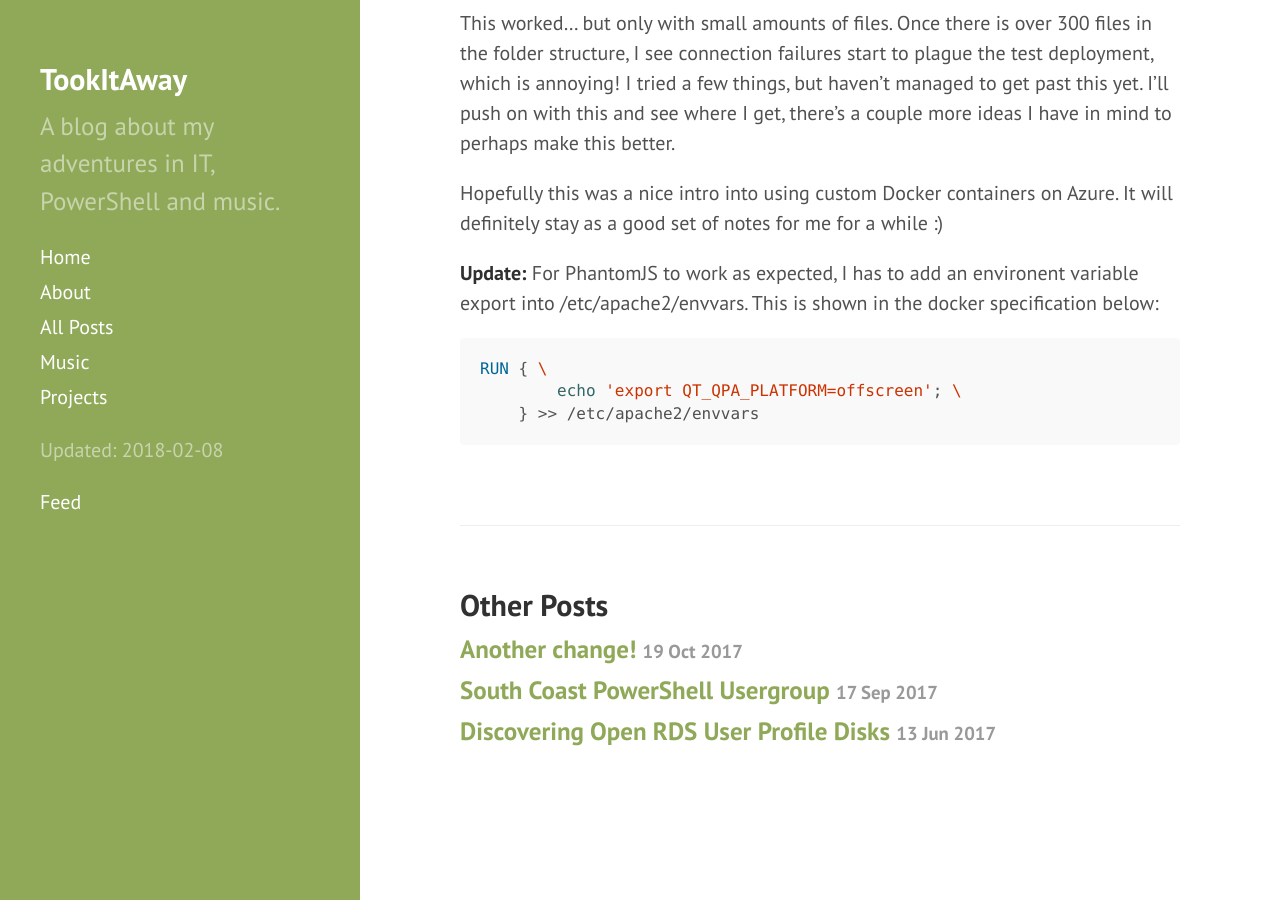
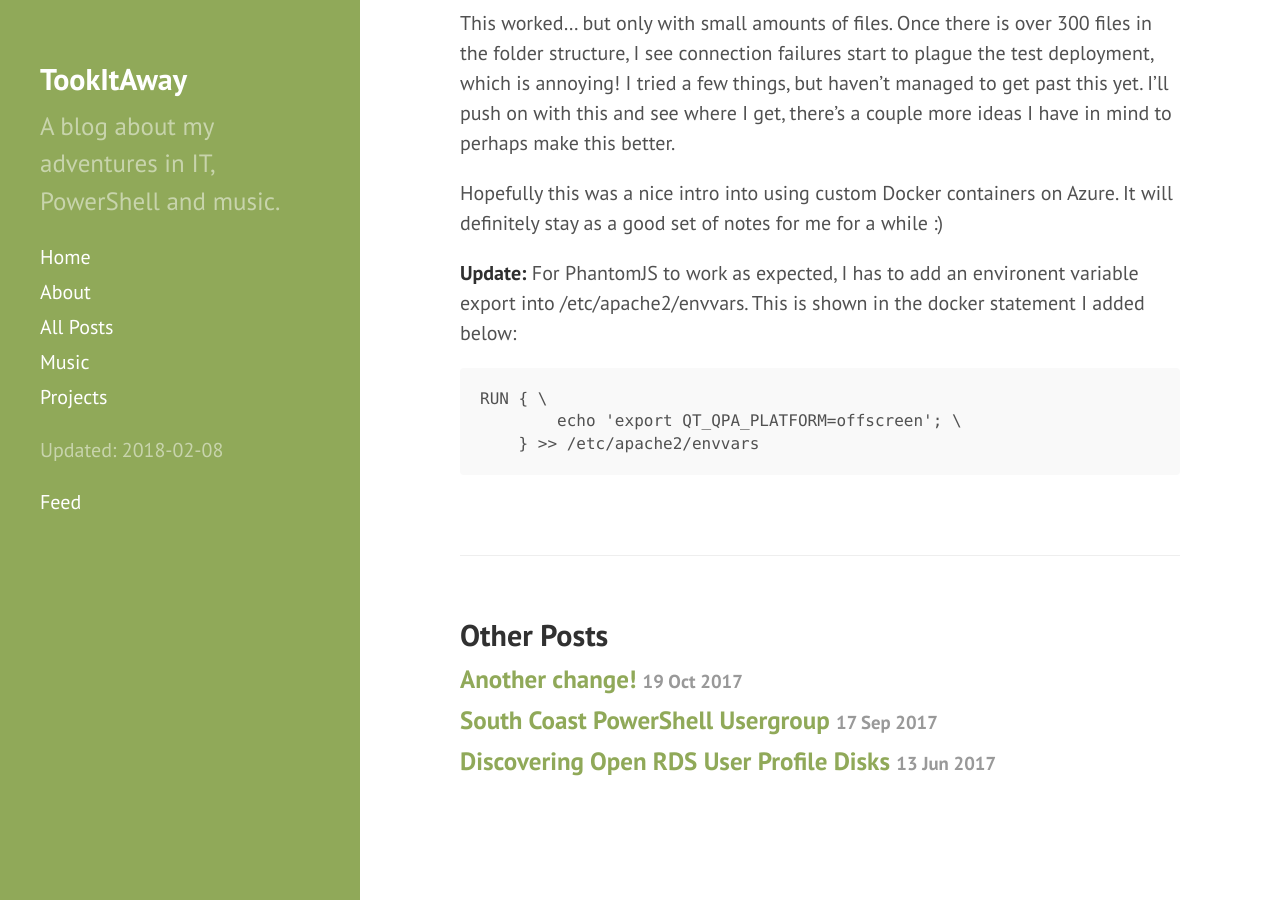
Before and after one commit to davegreen/davegreen.github.io, a Jekyll site: the page built from _posts/2017-12-23-getting-started-with-custom-docker-containers-on-azure.md, in a window 1280 px wide and 900 px high, scrolled down 5676 px. Built offline with Jekyll 4.4.1, drawn with Linux system fonts in a browser that asks for light colours.

Commit message:
minor fix

````diff
--- a/_posts/2017-12-23-getting-started-with-custom-docker-containers-on-azure.md
+++ b/_posts/2017-12-23-getting-started-with-custom-docker-containers-on-azure.md
@@ -144,9 +144,9 @@
 
 Hopefully this was a nice intro into using custom Docker containers on Azure. It will definitely stay as a good set of notes for me for a while :)
 
-**Update:** For PhantomJS to work as expected, I has to add an environent variable export into /etc/apache2/envvars. This is shown in the docker specification below:
+**Update:** For PhantomJS to work as expected, I has to add an environent variable export into /etc/apache2/envvars. This is shown in the docker statement I added below:
 
-```docker
+```
 RUN { \
         echo 'export QT_QPA_PLATFORM=offscreen'; \
     } >> /etc/apache2/envvars
````
